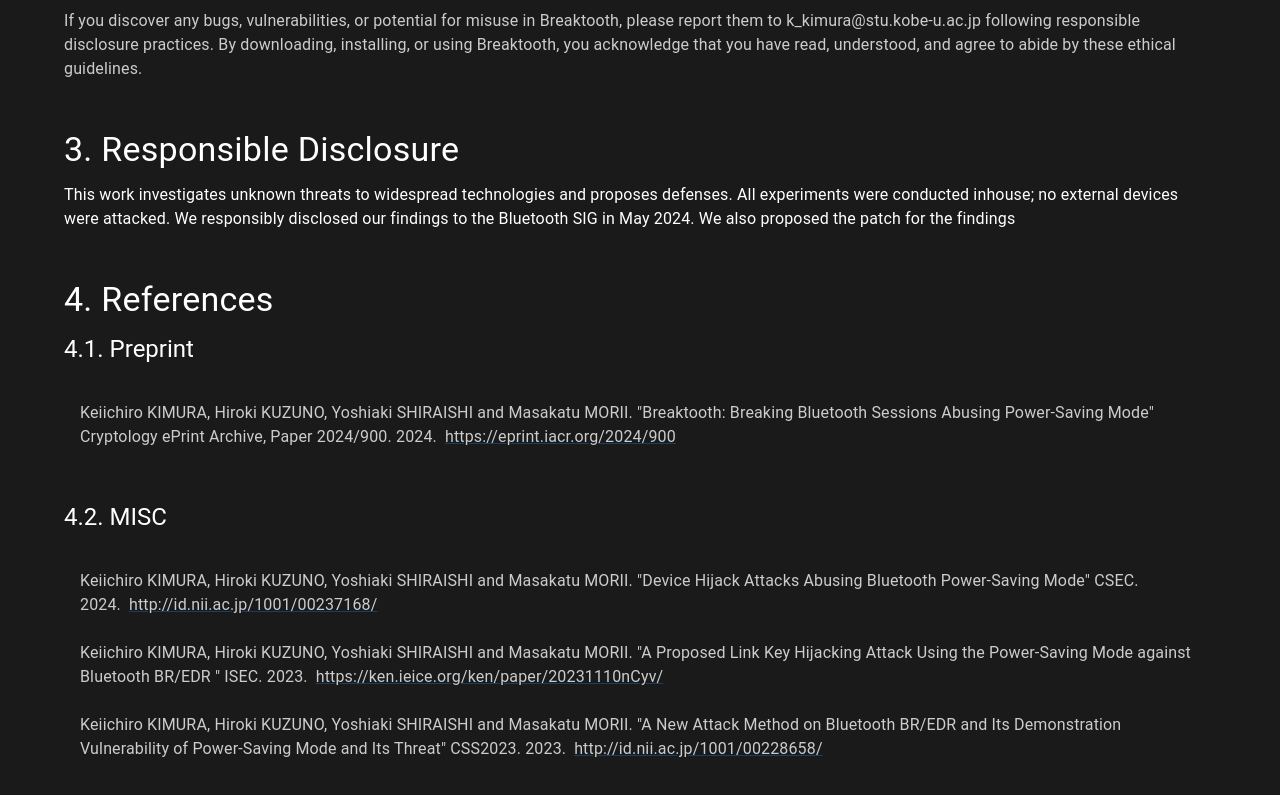
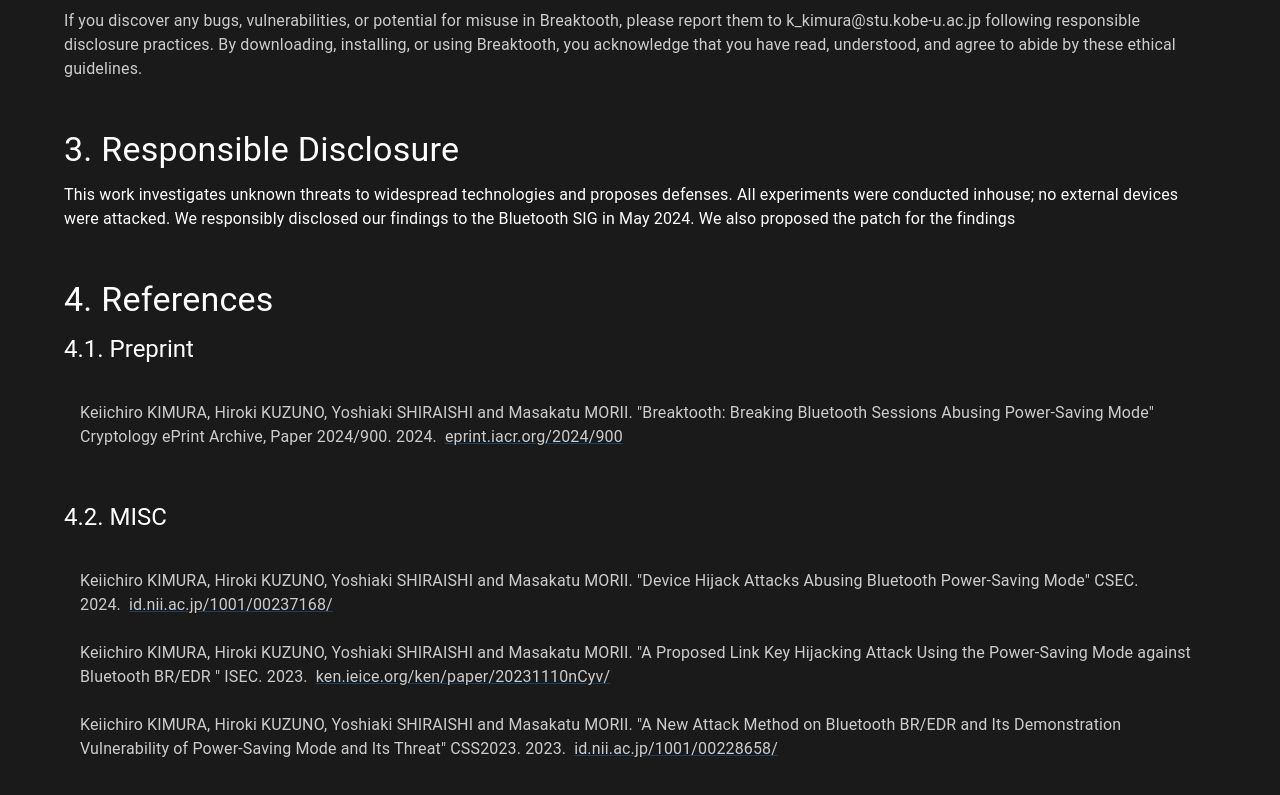
Before and after one commit to breaktooth/breaktooth.github.io, a React (Create React App) app in the folder app/: page / in a window 1280 px wide. Shown: the part 1732-2527 px from the top of the page. Built offline with nearby package versions, Linux system fonts and the light colour scheme.

Commit message:
commit all changes

```diff
--- a/app/src/App.tsx
+++ b/app/src/App.tsx
@@ -194,7 +194,7 @@
                   rel="noopener noreferrer"
                   sx={{ color: "#4CAF50", ml: 1 }}
                 >
-                  https://eprint.iacr.org/2024/900
+                  eprint.iacr.org/2024/900
                 </Link>
               </React.Fragment>,
             ]}
@@ -213,7 +213,7 @@
                   rel="noopener noreferrer"
                   sx={{ color: "#4CAF50", ml: 1 }}
                 >
-                  http://id.nii.ac.jp/1001/00237168/
+                  id.nii.ac.jp/1001/00237168/
                 </Link>
               </React.Fragment>,
               <React.Fragment key="misc">
@@ -226,7 +226,7 @@
                   rel="noopener noreferrer"
                   sx={{ color: "#4CAF50", ml: 1 }}
                 >
-                  https://ken.ieice.org/ken/paper/20231110nCyv/
+                  ken.ieice.org/ken/paper/20231110nCyv/
                 </Link>
               </React.Fragment>,
               <React.Fragment key="misc">
@@ -240,7 +240,7 @@
                   rel="noopener noreferrer"
                   sx={{ color: "#4CAF50", ml: 1 }}
                 >
-                  http://id.nii.ac.jp/1001/00228658/
+                  id.nii.ac.jp/1001/00228658/
                 </Link>
               </React.Fragment>,
             ]}
```
Also changed, not shown: 1 other file (tests, documents, lock files or other folders).
